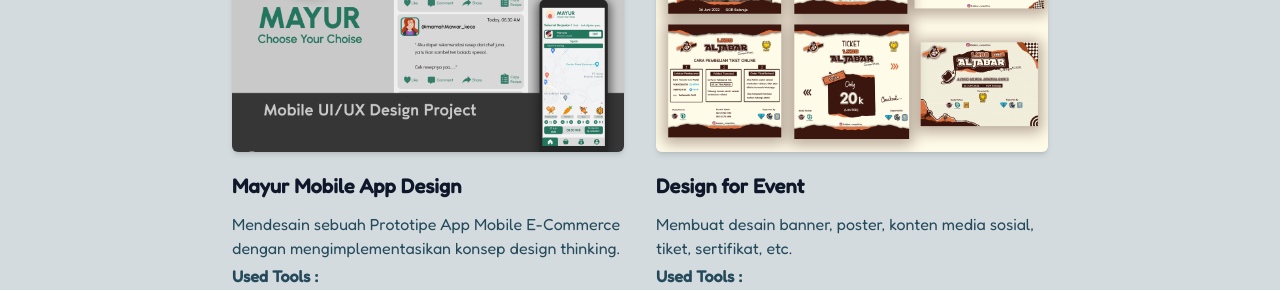
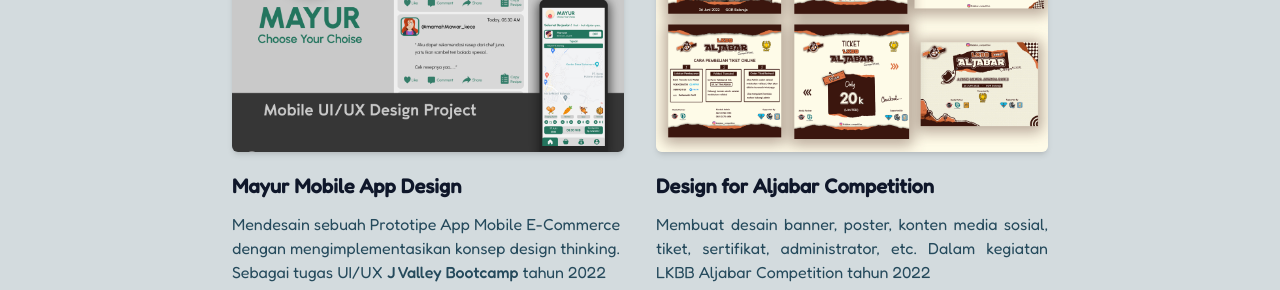
Before and after one commit to rhnrafif/portfolio, a website: page index.html in a window 1280 px wide. Shown: the part 1477-1767 px from the top of the page. Drawn offline with Linux system fonts and the light colour scheme.

Commit message:
tambahkan deskripsi portfolio

```diff
--- a/index.html
+++ b/index.html
@@ -145,10 +145,11 @@
                     </div>
                     <h3 class="font-semibold text-xl text-dark mt-5 mb-3">Mayur Mobile App Design</h3>
                     <p class="font-normal text-base text-secondary">
-                        Mendesain sebuah Prototipe App Mobile E-Commerce dengan mengimplementasikan konsep design thinking.
+                        Mendesain sebuah Prototipe App Mobile E-Commerce dengan mengimplementasikan konsep design thinking. <br>
+                        Sebagai tugas UI/UX <a href="https://jvalleybootcamp.com/" target="_blank" class="font-medium hover:font-semibold hover:text-primary"> J Valley Bootcamp </a> tahun 2022
                     </p>
                     <p class="font-semibold my-1 text-base text-secondary">
-                        Used Tools :
+                        Used App :
                     </p>
                     <div class="my-2 flex items-center gap-5">
                         <img class="w-5" src="./img/logo/figma.svg" alt="">
@@ -162,12 +163,12 @@
                     <div class="rounded-md shadow-md overflow-hidden">
                         <img src="img/portfolio/2.jpg" alt="">
                     </div>
-                    <h3 class="font-semibold text-xl text-dark mt-5 mb-3">Design for Event</h3>
-                    <p class="font-normal text-base text-secondary">
-                        Membuat desain banner, poster, konten media sosial, tiket, sertifikat, etc.
+                    <h3 class="font-semibold text-xl text-dark mt-5 mb-3">Design for Aljabar Competition</h3>
+                    <p class="font-normal text-base text-justify text-secondary">
+                        Membuat desain banner, poster, konten media sosial, tiket, sertifikat, administrator, etc. Dalam kegiatan LKBB Aljabar Competition tahun 2022
                     </p>
                     <p class="font-semibold my-1 text-base text-secondary">
-                        Used Tools :
+                        Used App :
                     </p>
                     <div class="my-2 flex items-center gap-5">
                         <img class="w-8" src="./img/logo/photoshop.svg" alt="">
```
Also changed, not shown: dist/index.html, dist/output.css, public/output.css.
